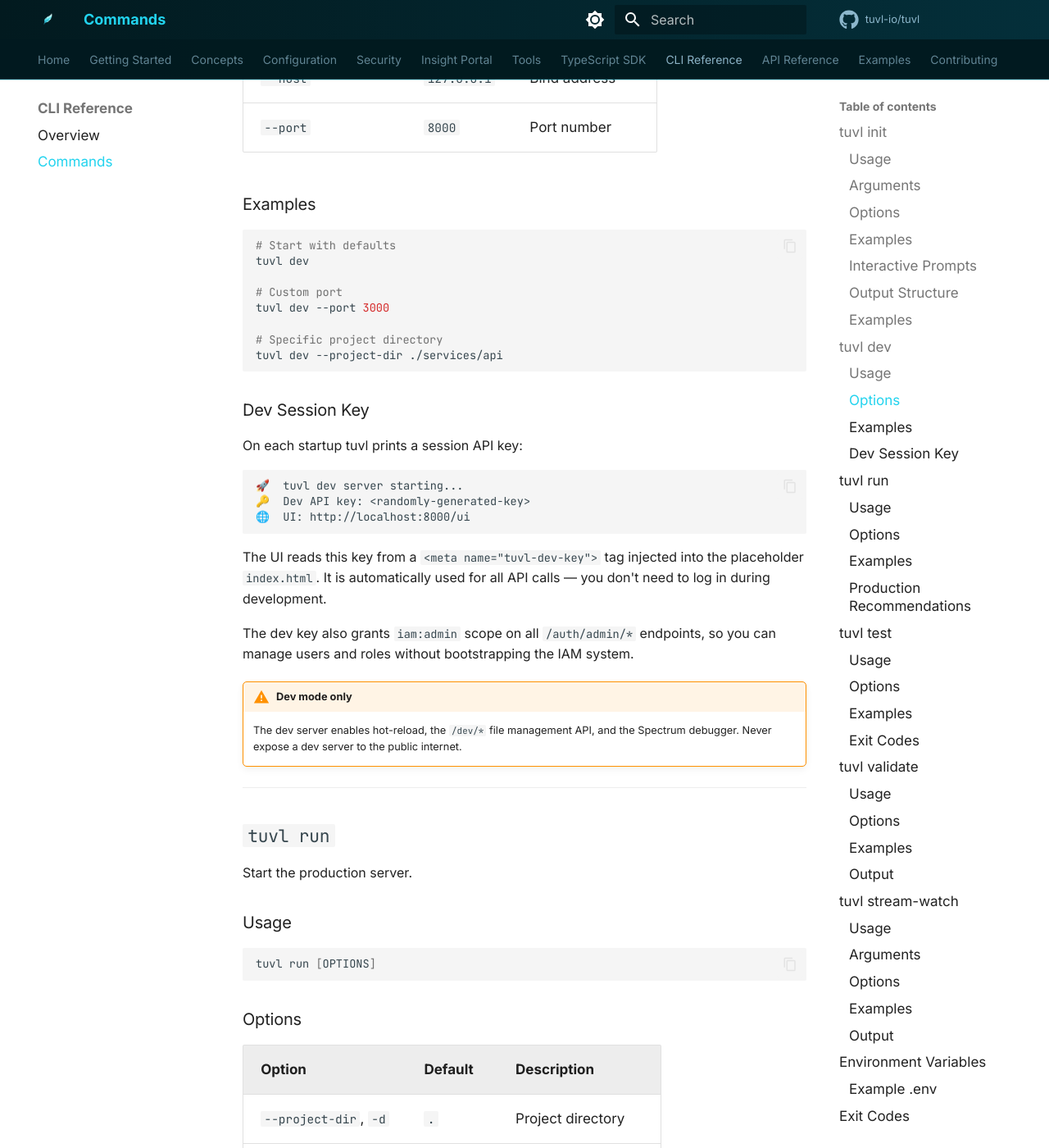
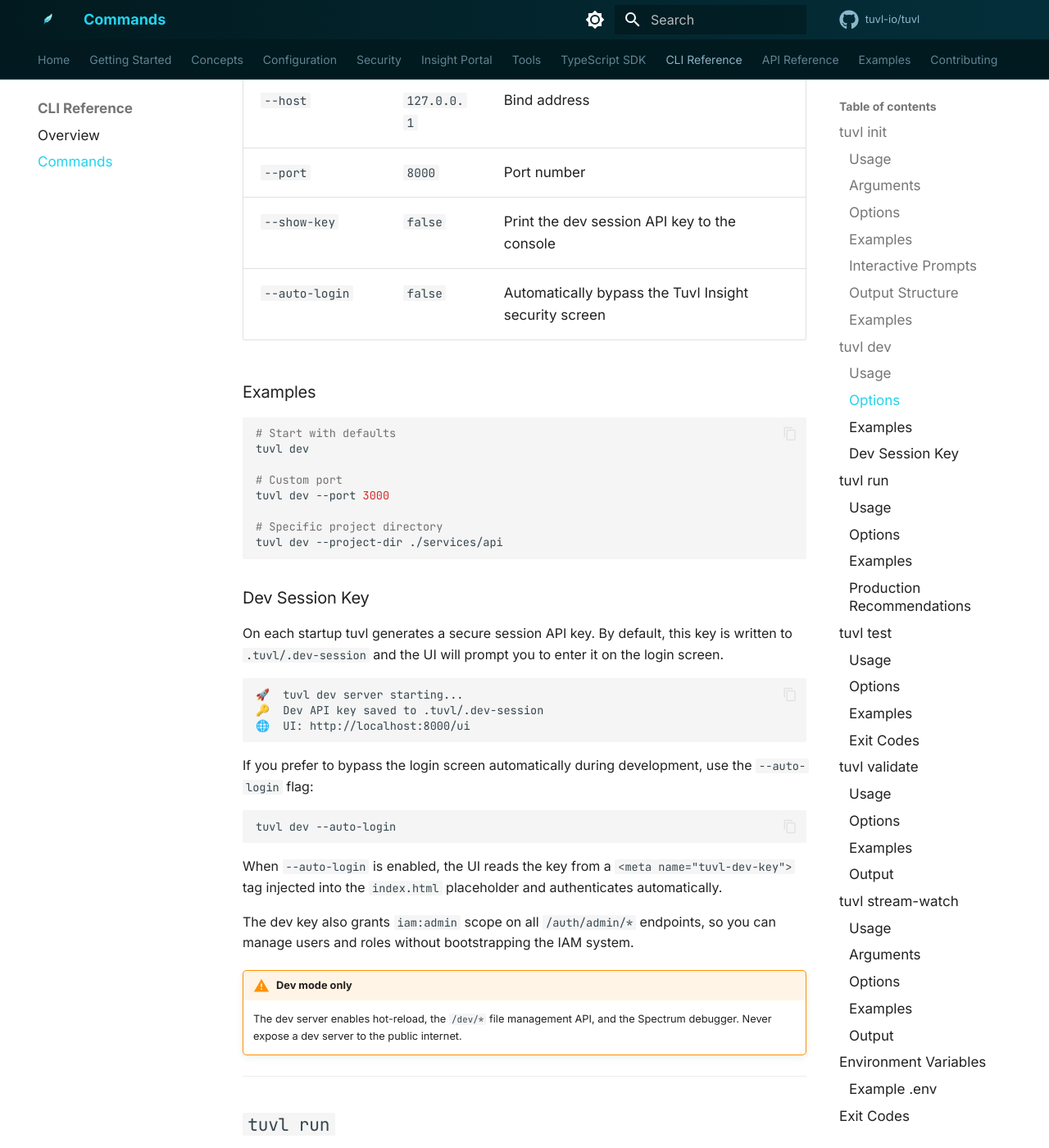
Before and after one commit to tuvl-io/docs, an MkDocs documentation site: the page built from docs/cli/commands.md, in a window 1280 px wide and 1400 px high, scrolled down 2960 px. Shown: the whole window at 82% size. Built offline with MkDocs 1.6.1 and Material for MkDocs 9.7.7, drawn with Linux system fonts in a browser that asks for light colours; comment, search, counter and statistics services are not loaded; the version menu is left out.

Commit message:
docs: update dev server documentation for new --auto-login and --show-key CLI flags

````diff
--- a/docs/cli/commands.md
+++ b/docs/cli/commands.md
@@ -111,6 +111,8 @@ tuvl dev [OPTIONS]
 | `--project-dir`, `-d` | `.` | Project directory |
 | `--host` | `127.0.0.1` | Bind address |
 | `--port` | `8000` | Port number |
+| `--show-key` | `false` | Print the dev session API key to the console |
+| `--auto-login` | `false` | Automatically bypass the Tuvl Insight security screen |
 
 ### Examples
 
@@ -127,17 +129,21 @@ tuvl dev --project-dir ./services/api
 
 ### Dev Session Key
 
-On each startup tuvl prints a session API key:
+On each startup tuvl generates a secure session API key. By default, this key is written to `.tuvl/.dev-session` and the UI will prompt you to enter it on the login screen.
 
 ```
 🚀  tuvl dev server starting...
-🔑  Dev API key: <randomly-generated-key>
+🔑  Dev API key saved to .tuvl/.dev-session
 🌐  UI: http://localhost:8000/ui
 ```
 
-The UI reads this key from a `<meta name="tuvl-dev-key">` tag injected into the
-placeholder `index.html`. It is automatically used for all API calls — you don't
-need to log in during development.
+If you prefer to bypass the login screen automatically during development, use the `--auto-login` flag:
+
+```bash
+tuvl dev --auto-login
+```
+
+When `--auto-login` is enabled, the UI reads the key from a `<meta name="tuvl-dev-key">` tag injected into the `index.html` placeholder and authenticates automatically.
 
 The dev key also grants `iam:admin` scope on all `/auth/admin/*` endpoints, so you
 can manage users and roles without bootstrapping the IAM system.
````
Also changed, not shown: docs/getting-started/quickstart.md (+6 -5 lines), docs/insight/overview.md (+3 -0 lines).
